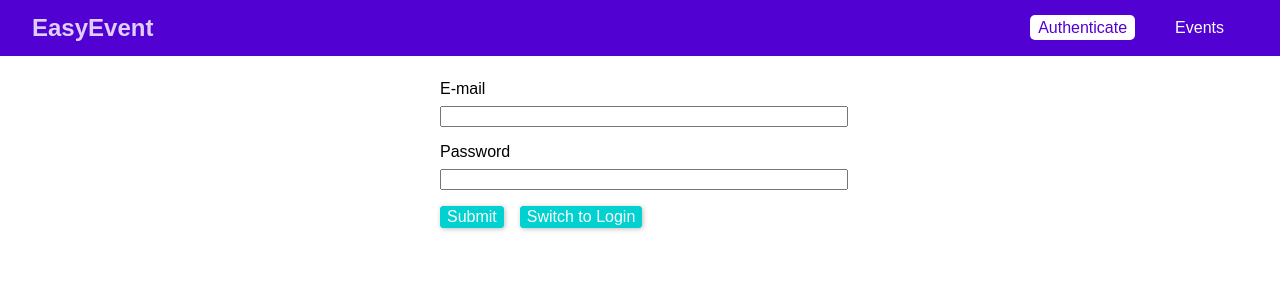
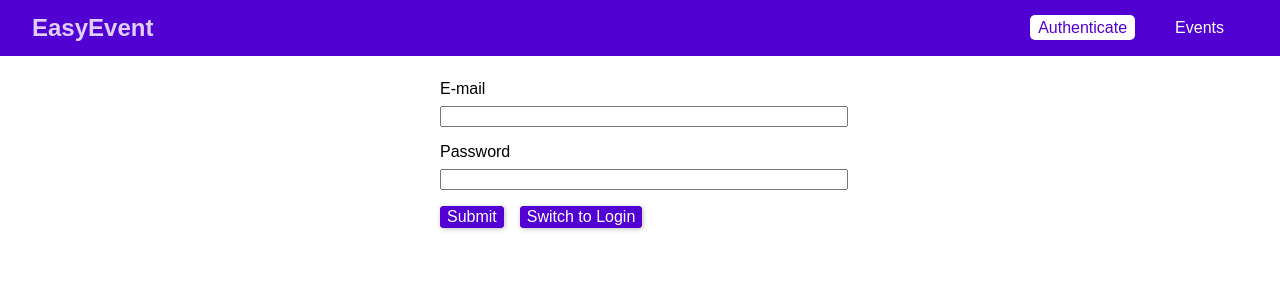
Before and after one commit to scottgamer/node_react_graphql_mongodb, a React (Create React App) app in the folder frontend/: page /auth in a window 1280 px wide. Shown: the top 300 px of the page. Built offline with nearby package versions, Linux system fonts and the light colour scheme.

Commit message:
improved app

```diff
--- a/frontend/src/App.js
+++ b/frontend/src/App.js
@@ -30,13 +30,14 @@ function App() {
         <MainNavigation />
         <main className="main-content">
           <Switch>
-            {!isAuth.token && <Redirect from="/" to="/auth" exact />}
             {isAuth.token && <Redirect from="/" to="/events" exact />}
             {isAuth.token && <Redirect from="/auth" to="/events" exact />}
 
             {!isAuth.token && <Route path="/auth" component={AuthPage} />}
             <Route path="/events" component={EventsPage} />
+
             {isAuth && <Route path="/bookings" component={BookingsPage} />}
+            {!isAuth.token && <Redirect to="/auth" exact />}
           </Switch>
         </main>
       </AuthContext.Provider>
--- a/frontend/src/pages/Auth.css
+++ b/frontend/src/pages/Auth.css
@@ -3,35 +3,3 @@
   max-width: 80%;
   margin: 5rem auto;
 }
-
-.form-control label,
-.form-control input {
-  width: 100%;
-  display: block;
-}
-
-.form-control label {
-  margin-bottom: 0.5rem;
-}
-
-.form-control {
-  margin-bottom: 1rem;
-}
-
-.form-actions button {
-  background: #01d1d1;
-  font: inherit;
-  border: 1px solid #01d1d1;
-  border-radius: 3px;
-  padding: 0.25rme 1 rem;
-  margin-right: 1rem;
-  box-shadow: 1px 1px 5px rgba(0, 0, 0, 0.25);
-  color: white;
-  cursor: pointer;
-}
-
-.form-actions button:hover,
-.form-actions button:active {
-  background: #01a7a7;
-  border-color: #01a7a7;
-}
```
